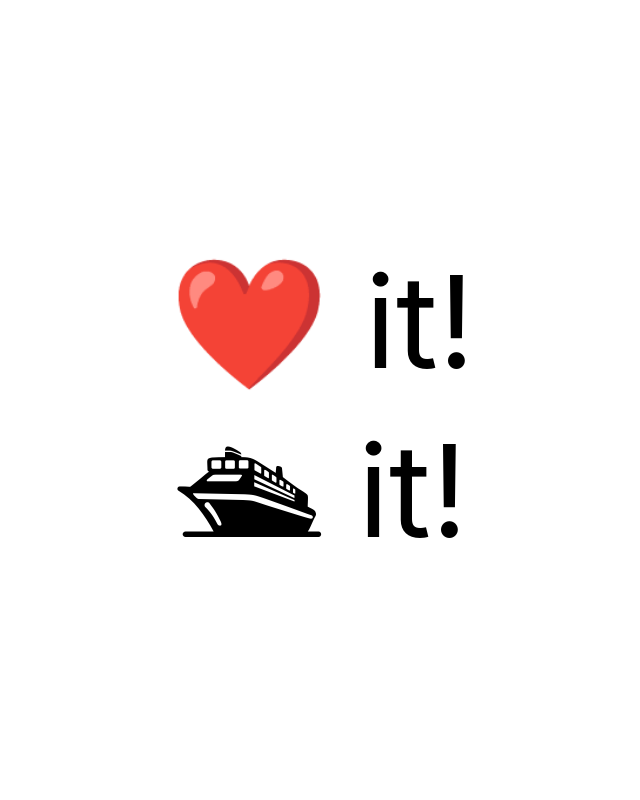
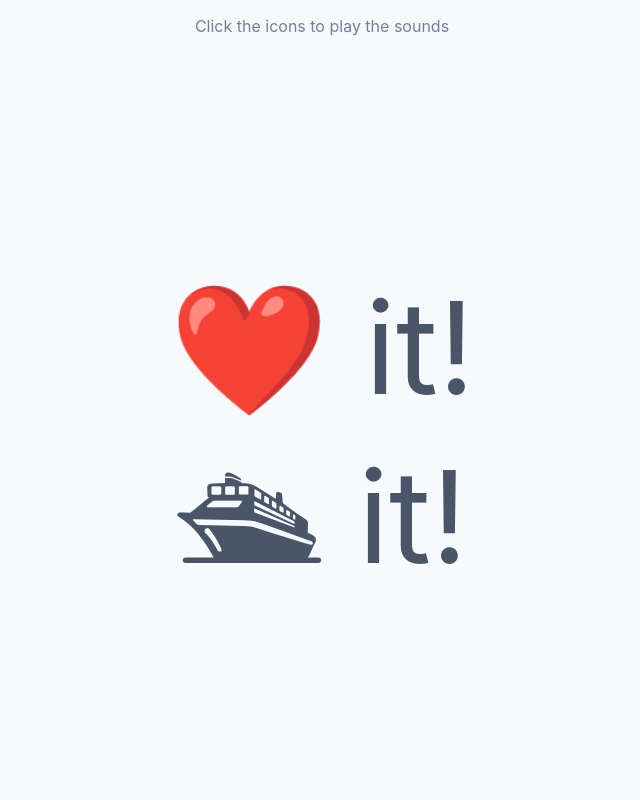
Before and after one commit to vblinden/iloveitshipit, a plain HTML site: page index.html in a window 1280 px wide. Shown: the whole page, without its empty margins (318-958 px from the left). Drawn offline with Linux system fonts and the light colour scheme.

Commit message:
Add some basic styling

```diff
--- a/index.html
+++ b/index.html
@@ -1,15 +1,18 @@
 <html>
     <head>
         <meta name="viewport" content="width=device-width, initial-scale=1.0">
-        <title>I ❤️ it! 🛳 it! soundboard</title>
+        <title>I love️ it! Ship it! soundboard</title>
         <style>
             body {
                 margin: 0;
                 padding: 0;
+                background-color: #f7fafc;
+                font-family: -apple-system, BlinkMacSystemFont, "Segoe UI", Roboto, Helvetica, Arial, sans-serif, "Apple Color Emoji", "Segoe UI Emoji", "Segoe UI Symbol";
             }
 
             .wrapper {
                 display: flex;
+                color: #4a5568;
                 flex-direction: column;
                 justify-content: center;
                 align-items: center;
@@ -17,6 +20,11 @@
                 height: 100vh;
                 font-family: -apple-system, system-ui, BlinkMacSystemFont, "Segoe UI", Helvetica, Arial, sans-serif, "Apple Color Emoji", "Segoe UI Emoji", "Segoe UI Symbol";
                 align-content: center;
+            }
+
+            p {
+                font-size: 1rem;
+                color: #718096;
             }
 
             .row {
@@ -37,26 +45,13 @@
                 top: 0;
                 display: none;
             }
-
-            .animated {
-                animation: heartbeat 1s infinite;
-                animation-direction: alternate;
-                animation-timing-function: linear;
-            }
-
-            @keyframes heartbeat {
-                from {font-size: 9rem}
-                to {font-size: 8rem}
-            }
         </style>
     </head>
     <body>
         <div class="wrapper">
-            <div class="row" onclick="document.getElementById('loveit').play()">
-                <div class="animated">
-                    ❤️ it!
-                </div>
-            </div>
+            <p>Click the icons to play the sounds</p>
+
+            <div class="row" onclick="document.getElementById('loveit').play()">❤️ it!</div>
             <div class="row" onclick="document.getElementById('shipit').play()">🛳 it!</div>
         </div>
 
```
